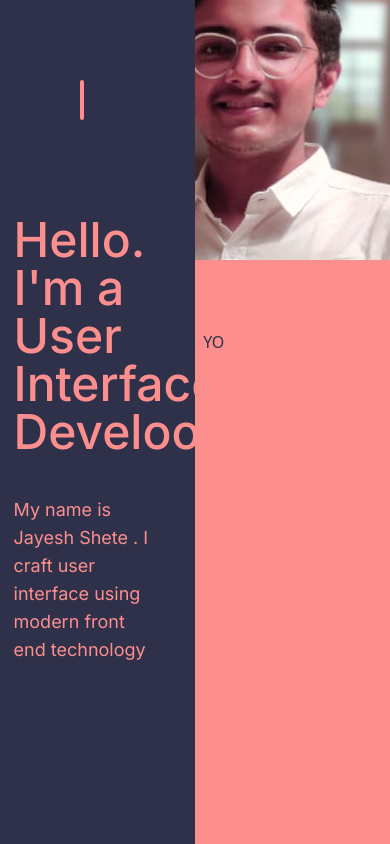
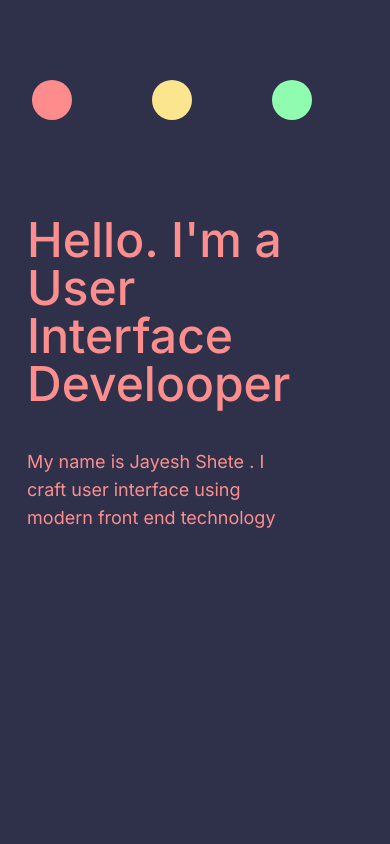
Before and after one commit to Jayesh1512/websyte, a React (Vite) app: page / in a window 390 px wide. Shown: the top 844 px of the page. Built offline with nearby package versions, Linux system fonts and the light colour scheme.

Commit message:
Responsive

```diff
--- a/src/App.css
+++ b/src/App.css
@@ -11,14 +11,21 @@ img{
 
 
 .left{
-  position: fixed;
+  /* position: fixed; */
 }
 
 .right{
-  position: absolute;
-  right:0
+  /* position: absolute; */
+  /* right:0 */
 }
 
 .image{
   filter: hue-rotate(var(--filter));
 }
+
+/* @media screen and (max-width:1024px){
+
+  .left{
+
+  }
+} */
--- a/src/App.jsx
+++ b/src/App.jsx
@@ -10,11 +10,11 @@ import Left from './components/Left'
 function App() {
 
   return (
-    <div className='content flex'>
+    <div className='content lg:flex ' >
 
 
      {/* LEFT */}
-      <div className='left w-1/2 h-screen content'>
+      <div className=' w-screen h-screen content lg:fixed lg:w-1/2'>
         <Left />
       </div>
 
@@ -24,7 +24,7 @@ function App() {
 
       {/* Right */}
 
-      <div className='right w-1/2 h-screen bg-slate-400'>
+      <div className=' w-screen h-screen bg-slate-400 lg:w-1/2 lg:absolute lg:right-0'>
         <Photo />
         <Content />
       </div>
--- a/src/components/Left.jsx
+++ b/src/components/Left.jsx
@@ -26,8 +26,8 @@ function Left() {
 
   return (
     <div>
-      <div className=' ml-20 flex justify-start  w-5/12'>
-      <button className=' mt-20 w-10 h-10 rounded-full bg-text-pink grid place-content-center' onClick={pinkTheme}>.</button>
+      <div className=' ml-8 flex justify-start w-9/12 lg:ml-14'>
+      <button className='mt-20 w-10 h-10 rounded-full bg-text-pink grid place-content-center' onClick={pinkTheme}></button>
       <button className='ml-20 mt-20 w-10 h-10 rounded-full bg-text-yellow grid place-content-center' onClick={yellowTheme}></button>
       <button className='ml-20 mt-20 w-10 h-10 rounded-full bg-text-green grid place-content-center' onClick={greenTheme}></button>
 
```
